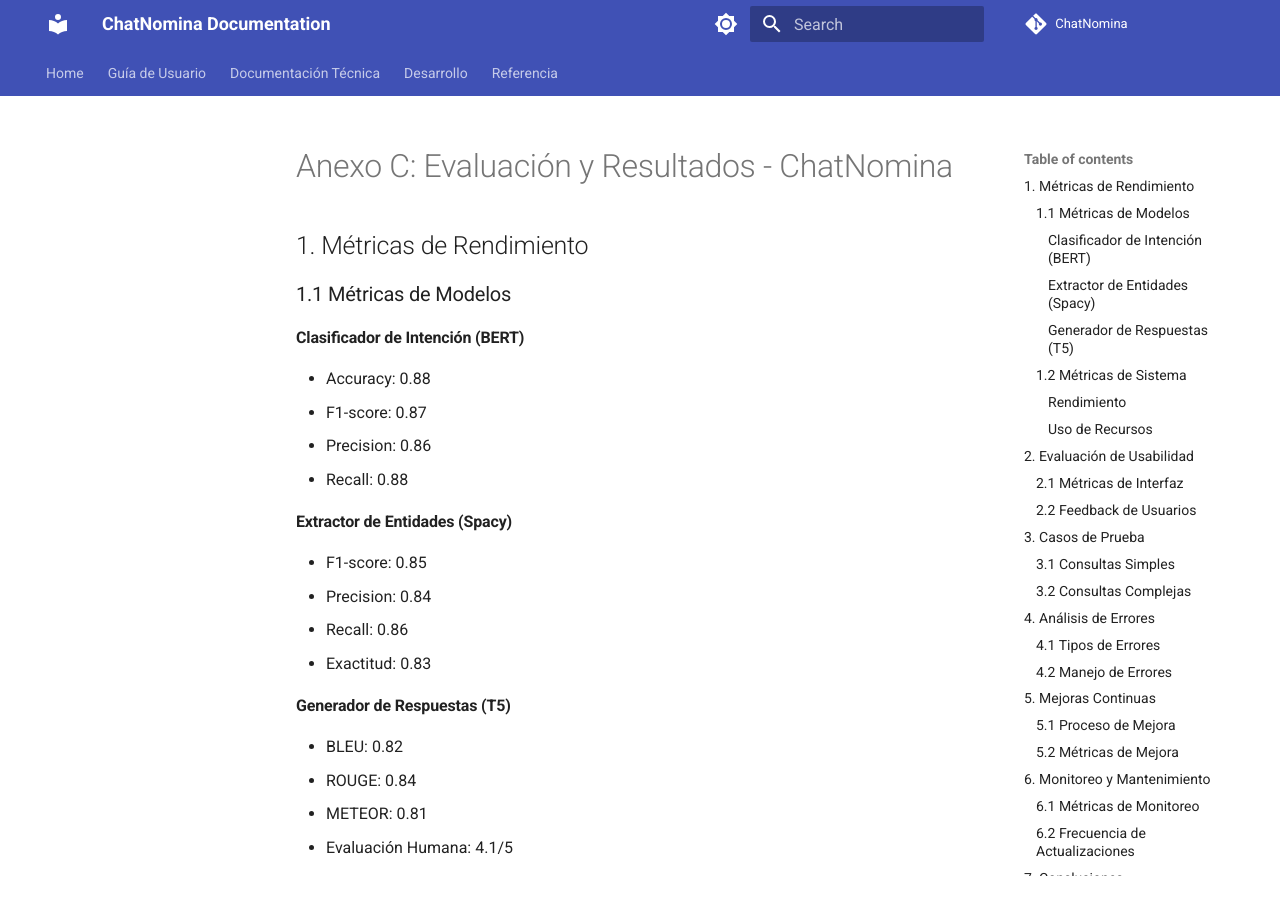
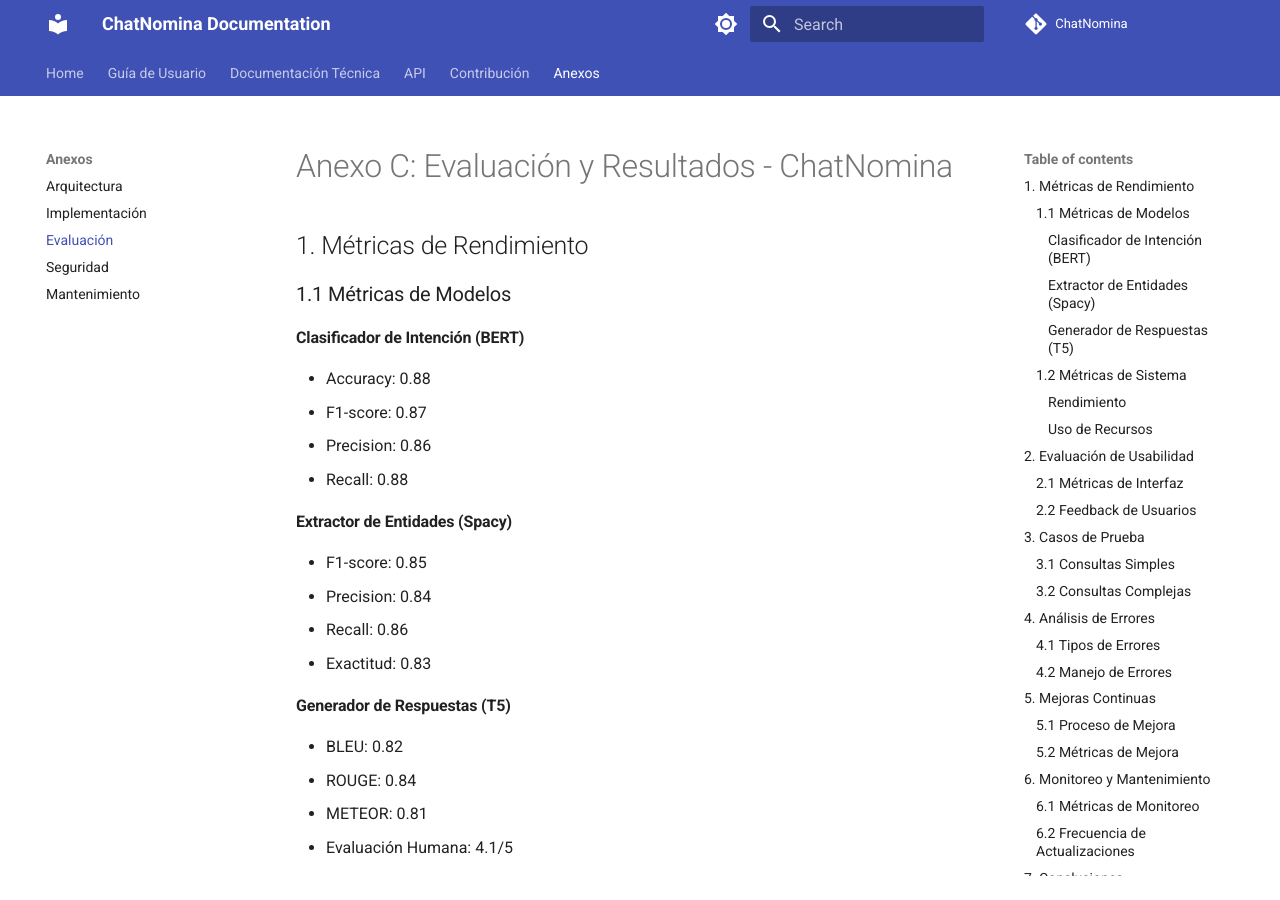
Before and after one commit to arlexpin/ChatNomina, an MkDocs documentation site: the page built from docs/anexo_c_evaluacion.md, in a window 1280 px wide and 900 px high. Built offline with MkDocs 1.6.1 and Material for MkDocs 9.7.7, drawn with Linux system fonts in a browser that asks for light colours; comment, search, counter and statistics services are not loaded; some of the changed lines change nothing that is shown.

Commit message:
docs: actualiza estructura de documentación y referencias

```diff
--- a/mkdocs.yml
+++ b/mkdocs.yml
@@ -56,24 +56,25 @@
 nav:
   - Home: index.md
   - Guía de Usuario:
-    - Introducción: user_guide.md
+    - Introducción: user_guide/user_guide.md
     - Interfaz: user_guide/interface.md
     - Consultas: user_guide/queries.md
-    - FAQ: user_guide/faq.md
   - Documentación Técnica:
-    - Arquitectura: technical.md
+    - Arquitectura: technical/architecture.md
+    - Desarrollo: technical/development.md
     - Modelos: technical/models.md
-    - API: api.md
     - Seguridad: technical/security.md
-  - Desarrollo:
-    - Guía de Desarrollo: development.md
-    - Contribución: development/contributing.md
-    - Testing: development/testing.md
-    - CI/CD: development/ci_cd.md
-  - Referencia:
-    - API Reference: api.md
-    - Configuración: reference/configuration.md
-    - Troubleshooting: reference/troubleshooting.md
+    - Despliegue: technical/deployment.md
+  - API:
+    - Referencia: api.md
+  - Contribución:
+    - Guía: contributing.md
+  - Anexos:
+    - Arquitectura: anexo_a_arquitectura.md
+    - Implementación: anexo_b_implementacion.md
+    - Evaluación: anexo_c_evaluacion.md
+    - Seguridad: anexo_d_seguridad.md
+    - Mantenimiento: anexo_e_mantenimiento.md
 
 extra:
   social:
```
